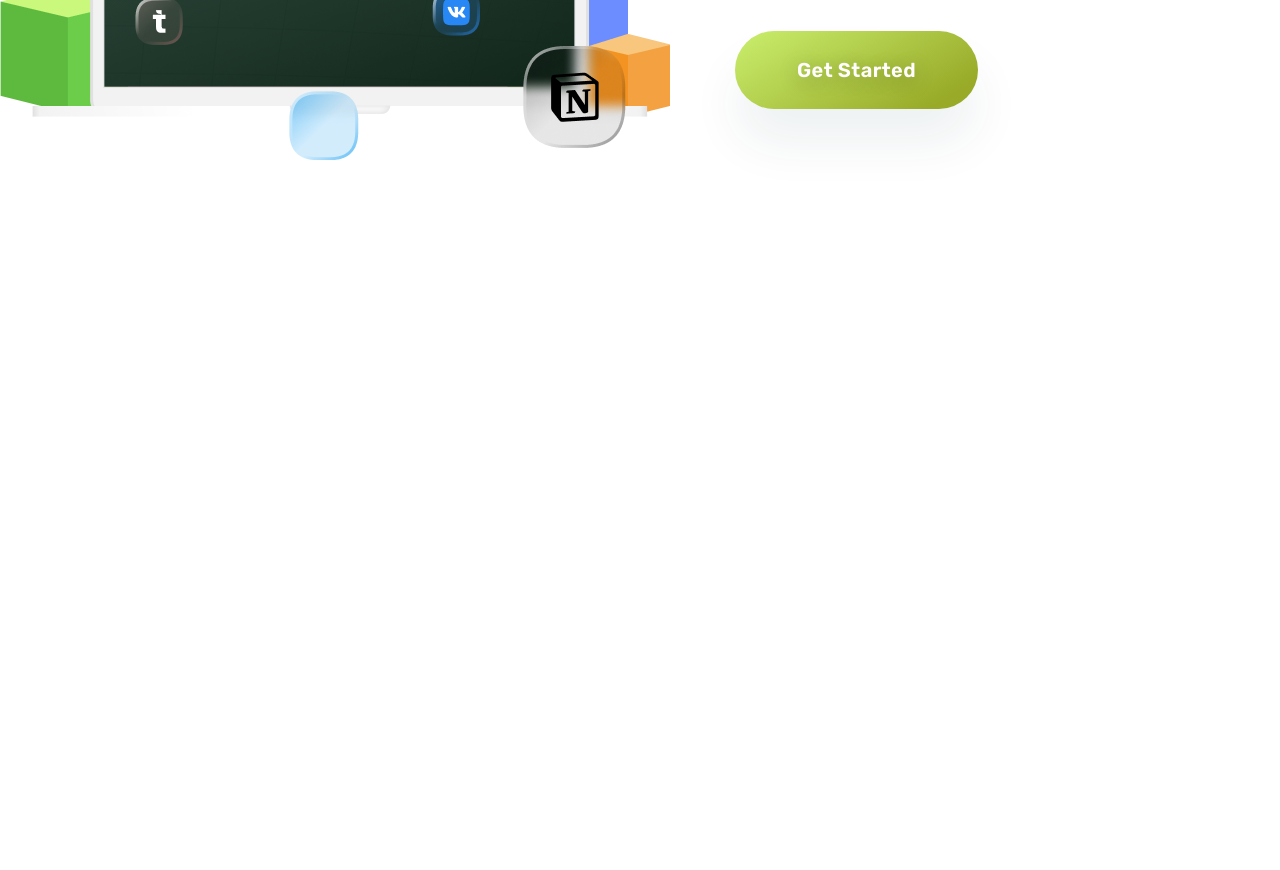
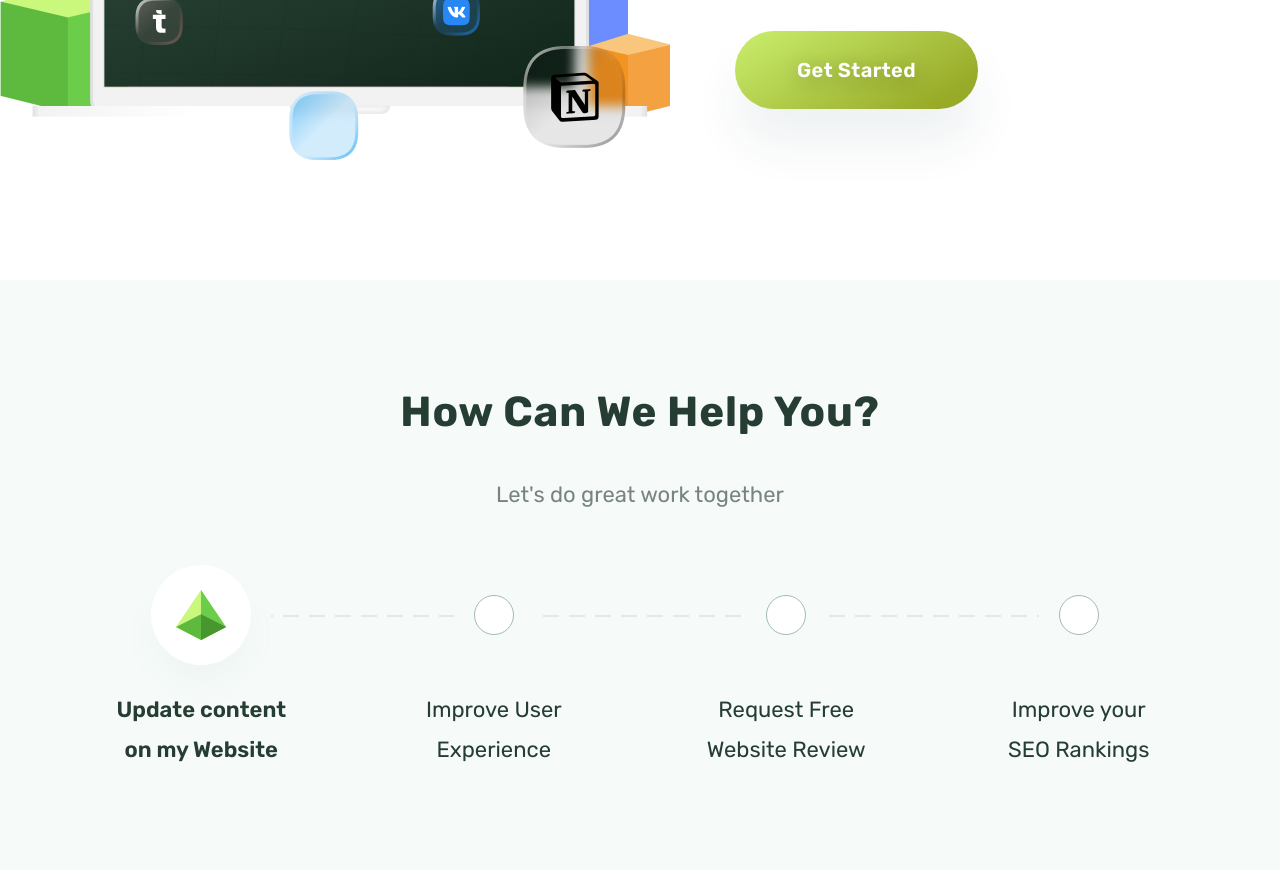
Before and after one commit to Endermax200113/markethink, a website: page src/index.pug in a window 1280 px wide. Shown: the part 2110-2980 px from the top of the page. Before the commit the page ends 2390 px from the top, so only its background shows below. Drawn offline with nearby package versions, Linux system fonts and the light colour scheme; files that its build step writes are made by us from their sources; files whose address does not match are found by name.

Commit message:
Added section 'Help'

```diff
--- a/gulp/version.json
+++ b/gulp/version.json
@@ -1,3 +1,3 @@
 {
-    "main": "20230508135834"
+    "main": "20230508165347"
 }
--- a/src/index.pug
+++ b/src/index.pug
@@ -11,6 +11,7 @@ html(lang="ru")
 			include pug/company.pug
 			include pug/agency.pug
 			include pug/business.pug
+			include pug/help.pug
 
 		include pug/footer.pug
 
--- /dev/null
+++ b/src/pug/help.pug
@@ -0,0 +1,30 @@
+-
+	let names = [
+		'Update content on my Website',
+		'Improve User Experience',
+		'Request Free Website Review',
+		'Improve your SEO Rankings'
+	]
+
+section.help
+	.container
+		h2.title.help__title How Can We Help You?
+		p.description.help__description Let's do great work together
+
+		.how
+			hr.how__line(size)
+
+			.how__row
+				- for (let i = 0; i < 4; i++)
+					.block.how__block
+						.block__circle
+							- if (i == 0)
+								.block__circle-mask.block__circle-mask--show
+								.block__circle-img.block__circle-img--show
+							- else
+								.block__circle-mask
+								.block__circle-img
+						- if (i == 0)
+							.block__name.block__name--bold=names[i]
+						- else
+							.block__name=names[i]
--- a/src/sass/_vars.sass
+++ b/src/sass/_vars.sass
@@ -1,5 +1,6 @@
 $font-rubik: 'Rubik', var(--bs-font-sans-serif)
 
+$color-light-gray: #A2BDAA
 $color-gray: #C4C4C4
 $color-dark-gray: #78847D
 $color-lightest-green: #C9F87C
--- a/src/sass/style.sass
+++ b/src/sass/style.sass
@@ -399,10 +399,9 @@ body
 		&--5
 			background-image: url('@img/logo-facebook.svg')
 
-.agency, .business
+.agency
 	padding: 100px 0px
 
-.agency
 	&__tell
 		@extend .row
 
@@ -430,6 +429,7 @@ body
 
 .block
 	@extend .col
+	padding: 0
 
 	&__img
 		width: 50px
@@ -464,7 +464,60 @@ body
 		&--long
 			width: 245px
 
+	&__circle
+		@extend .position-relative
+		@extend .d-flex
+		@extend .justify-content-center
+		@extend .align-items-center
+		width: 100px
+		height: 100px
+
+		&-mask
+			@extend .position-absolute
+			width: 40px
+			height: 40px
+			padding: 0px 20px
+			box-sizing: content-box
+			background-color: $color-lightest
+			z-index: 3
+
+			&--show
+				width: 100px
+				height: 100px
+				padding: 0px 20px
+				margin: 0
+
+		&-img
+			width: 40px
+			height: 40px
+			border: 1px solid $color-light-gray
+			border-radius: 50%
+			background-color: $color-white
+			z-index: 4
+
+			&--show
+				width: 100px
+				height: 100px
+				border: 0
+				background-image: url('@img/green-pyramid.svg')
+				background-position: center center
+				background-repeat: no-repeat
+				box-shadow: 0px 20px 30px rgba(118, 153, 115, 0.05)
+
+	&__name
+		@extend .text-center
+		width: 180px
+		height: 80px
+		margin-top: 25px
+		font-size: 22px
+		line-height: 40px
+		color: $color-dark-green
+
+		&--bold
+			font-weight: 600
+
 .business
+	@extend .agency
 	padding: 20px 0px 120px
 
 	&__container
@@ -490,3 +543,41 @@ body
 	&__description
 		width: 435px
 		margin-bottom: 50px
+
+.help
+	@extend .agency
+	background-color: $color-lightest
+
+	&__title
+		margin-bottom: 30px
+
+	&__description
+		@extend .text-center
+		margin-bottom: 50px
+
+.how
+	@extend .position-relative
+
+	&__line
+		@extend .position-absolute
+		top: 50px
+		left: 150px
+		right: 150px
+		height: 2px
+		border: 0
+		margin: 0
+		background-image: linear-gradient(to right, $color-light-gray 60%, $color-lightest 50%)
+		background-size: 26px 2px, 100% 2px
+		z-index: 1
+
+	&__row
+		@extend .position-relative
+		@extend .row
+		width: 100%
+		margin: 0
+		z-index: 2
+
+	&__block
+		@extend .d-flex
+		@extend .flex-column
+		@extend .align-items-center
```
Also changed, not shown: dist/css/style.min.css, dist/index.html.
